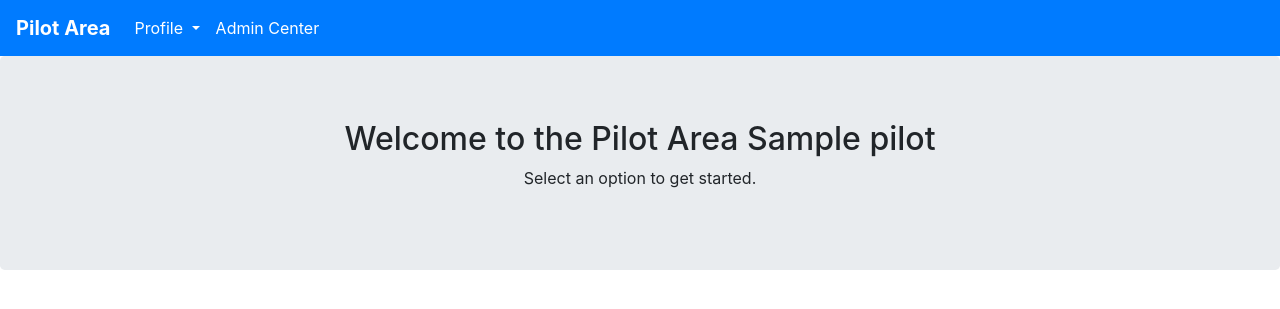
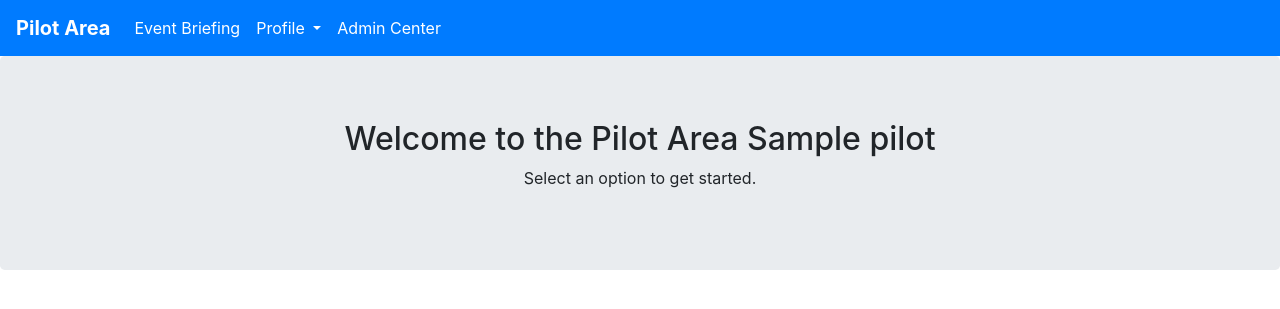
Before and after one commit to starziepie/IFEMS, a PHP site: page /pilotarea in a window 1280 px wide. Shown: the top 309 px of the page. Run offline with PHP 8.4, Linux system fonts and the light colour scheme; the visitor is signed in with stand-in values (Sample User, id 1); tables that the repository leaves empty hold one stand-in row (values such as "Sample post").

Commit message:
Update header.php

```diff
--- a/pilotarea/header.php
+++ b/pilotarea/header.php
@@ -27,6 +27,8 @@
                   if ($bookedslot === FALSE) {
                     ?>
                     <a class="nav-link text-white" href="slotsearch.php">Search Slots</a>
+                  <?php } else { ?>
+                    <a class="nav-link text-white" href="briefing.php">Event Briefing</a>
                   <?php } ?>
             </li>
             <li class="nav-item">
```
